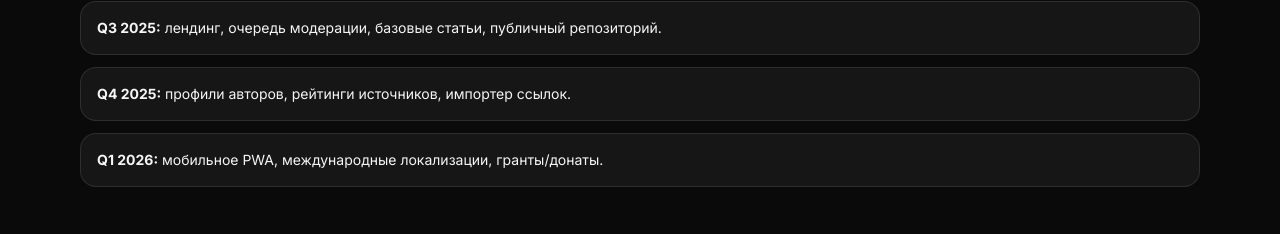
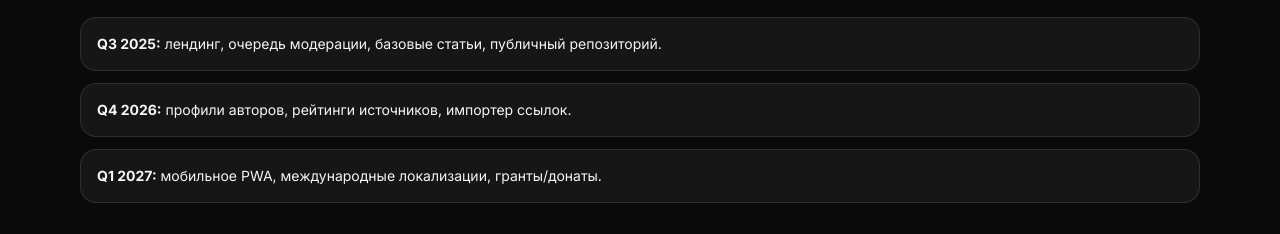
Before and after one commit to ErillaMC/FaktumWiki, a plain HTML site: page index.html in a window 1280 px wide. Shown: the part 1748-1982 px from the top of the page. Drawn offline with nearby package versions, Linux system fonts and the light colour scheme.

Commit message:
Update index.html

```diff
--- a/index.html
+++ b/index.html
@@ -158,7 +158,7 @@
                     <a href="#start" class="px-5 py-3 rounded-2xl bg-white text-neutral-900 font-medium hover:bg-neutral-200 transition">Начать писать</a>
                     <a href="#docs" class="px-5 py-3 rounded-2xl border border-white/20 hover:border-white/40 transition">Документация</a>
                 </div>
-                <p class="mt-4 text-xs text-neutral-400">Проект запущен в 2025 году. Инициатор: Ivan, автор концепции минималистичной вики.</p>
+                <p class="mt-4 text-xs text-neutral-400">Проект начал разрабатываться в 2025 году. Инициатор: Ivan, автор концепции минималистичной вики.</p>
             </div>
             <div class="relative fade-in">
                 <div class="rounded-2xl border border-white/10 bg-white/5 p-4 shadow-2xl">
@@ -265,8 +265,8 @@
         <h2 class="text-2xl font-semibold fade-in">Дорожная карта</h2>
         <ol class="mt-6 space-y-3 text-sm">
             <li class="rounded-2xl border border-white/10 bg-white/5 p-4 fade-in"><strong>Q3 2025:</strong> лендинг, очередь модерации, базовые статьи, публичный репозиторий.</li>
-            <li class="rounded-2xl border border-white/10 bg-white/5 p-4 fade-in"><strong>Q4 2025:</strong> профили авторов, рейтинги источников, импортер ссылок.</li>
-            <li class="rounded-2xl border border-white/10 bg-white/5 p-4 fade-in"><strong>Q1 2026:</strong> мобильное PWA, международные локализации, гранты/донаты.</li>
+            <li class="rounded-2xl border border-white/10 bg-white/5 p-4 fade-in"><strong>Q4 2026:</strong> профили авторов, рейтинги источников, импортер ссылок.</li>
+            <li class="rounded-2xl border border-white/10 bg-white/5 p-4 fade-in"><strong>Q1 2027:</strong> мобильное PWA, международные локализации, гранты/донаты.</li>
         </ol>
     </section>
 
```
